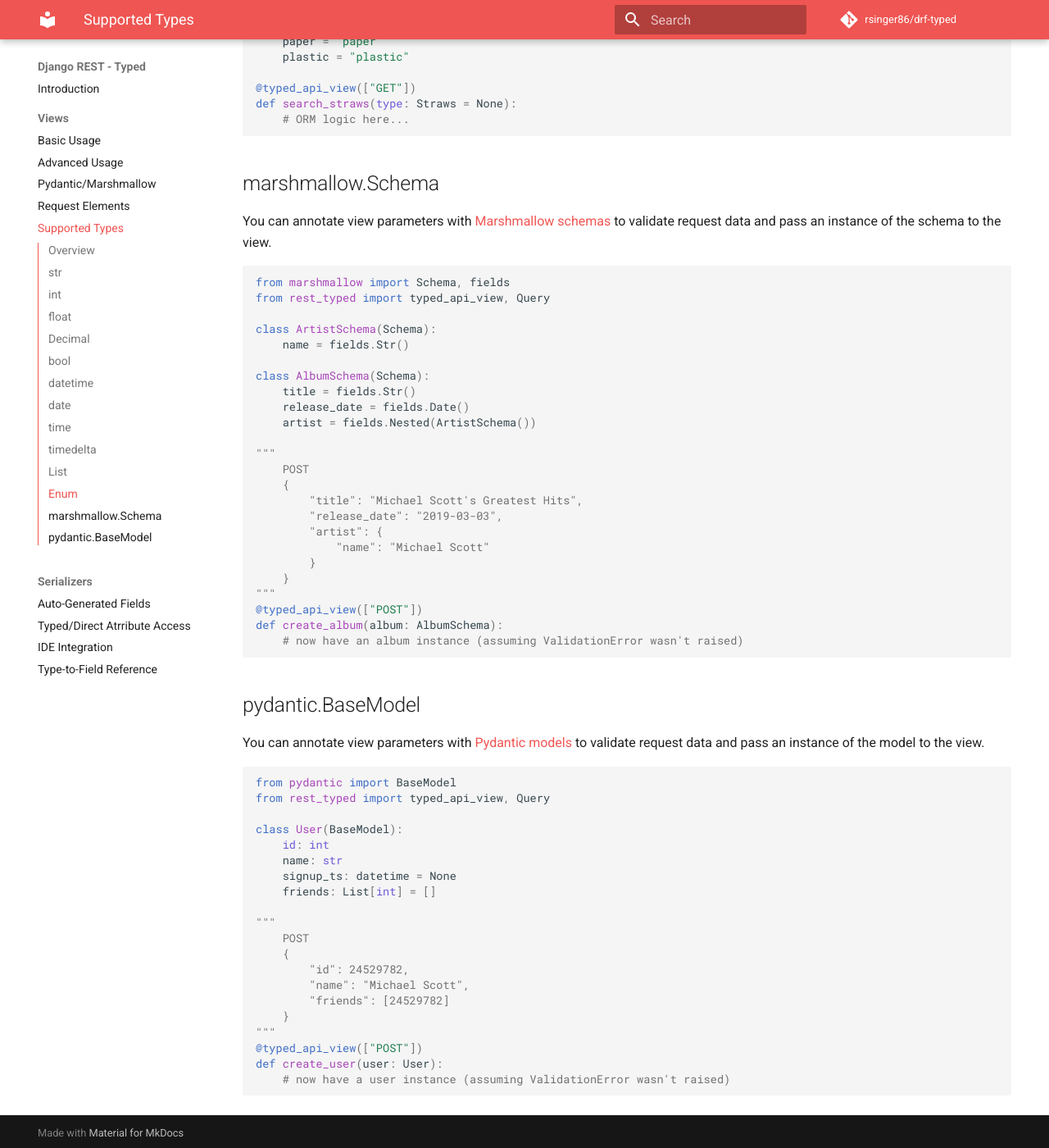
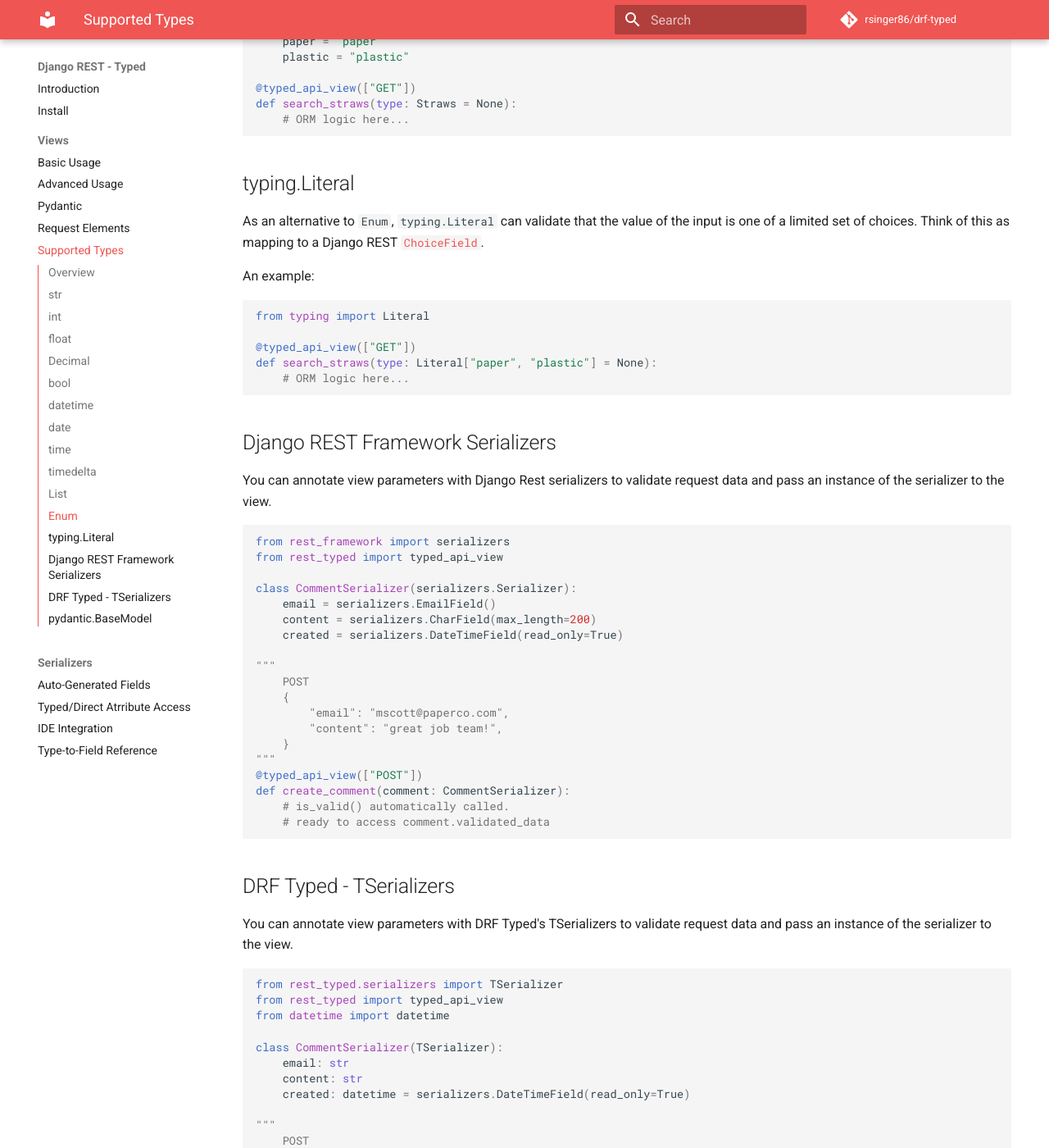
Before and after one commit to rsinger86/drf-typed, an MkDocs documentation site: the page built from docs/views/supported_types.md, in a window 1280 px wide and 1400 px high, scrolled down 3877 px. Shown: the whole window at 82% size. Built offline with MkDocs 1.6.1 and Material for MkDocs 9.7.7, drawn with Linux system fonts in a browser that asks for light colours; comment, search, counter and statistics services are not loaded; some of the changed text lies outside the part shown.

Commit message:
Updates docs

````diff
--- a/docs/serializers/type_to_field_ref.md
+++ b/docs/serializers/type_to_field_ref.md
@@ -2,15 +2,16 @@
 
 Below is a complete mapping of how native type annotations can be used as shorthand to generate Django REST Framework's serializer fields.
 
-| Type      | Field                     |
-| --------- | ------------------------- |
-| bool      | serializers.BooleanField  |
-| date      | serializers.DateField     |
-| datetime  | serializers.DateTimeField |
-| float     | serializers.FloatField    |
-| int       | serializers.IntegerField  |
-| str       | serializers.CharField     |
-| time      | serializers.TimeField     |
-| timedelta | serializers.DurationField |
-| UUID      | serializers.UUIDField     |
-| Enum      | serializers.ChoiceField   |
+| Type           | Field                     |
+| -------------- | ------------------------- |
+| bool           | serializers.BooleanField  |
+| date           | serializers.DateField     |
+| datetime       | serializers.DateTimeField |
+| float          | serializers.FloatField    |
+| int            | serializers.IntegerField  |
+| str            | serializers.CharField     |
+| time           | serializers.TimeField     |
+| timedelta      | serializers.DurationField |
+| UUID           | serializers.UUIDField     |
+| Enum           | serializers.ChoiceField   |
+| typing.Literal | serializers.ChoiceField   |
--- a/docs/views/supported_types.md
+++ b/docs/views/supported_types.md
@@ -159,35 +159,71 @@
     # ORM logic here...
 ```
 
-## marshmallow.Schema
+## typing.Literal
 
-You can annotate view parameters with [Marshmallow schemas](https://marshmallow.readthedocs.io/en/stable/) to validate request data and pass an instance of the schema to the view.
+As an alternative to `Enum`, `typing.Literal` can validate that the value of the input is one of a limited set of choices. Think of this as mapping to a Django REST [`ChoiceField`](https://www.django-rest-framework.org/api-guide/fields/#choicefield).
+
+An example:
 
 ```python
-from marshmallow import Schema, fields
-from rest_typed import typed_api_view, Query
+from typing import Literal
 
-class ArtistSchema(Schema):
-    name = fields.Str()
+@typed_api_view(["GET"])
+def search_straws(type: Literal["paper", "plastic"] = None):
+    # ORM logic here...
+```
 
-class AlbumSchema(Schema):
-    title = fields.Str()
-    release_date = fields.Date()
-    artist = fields.Nested(ArtistSchema())
+## Django REST Framework Serializers
+
+You can annotate view parameters with Django Rest serializers to validate request data and pass an instance of the serializer to the view.
+
+```python
+from rest_framework import serializers
+from rest_typed import typed_api_view
+
+class CommentSerializer(serializers.Serializer):
+    email = serializers.EmailField()
+    content = serializers.CharField(max_length=200)
+    created = serializers.DateTimeField(read_only=True)
 
 """
     POST
     {
-        "title": "Michael Scott's Greatest Hits",
-        "release_date": "2019-03-03",
-        "artist": {
-            "name": "Michael Scott"
-        }
+        "email": "mscott@paperco.com",
+        "content": "great job team!",
     }
 """
 @typed_api_view(["POST"])
-def create_album(album: AlbumSchema):
-    # now have an album instance (assuming ValidationError wasn't raised)
+def create_comment(comment: CommentSerializer):
+    # is_valid() automatically called.
+    # ready to access comment.validated_data
+```
+
+## DRF Typed - TSerializers
+
+You can annotate view parameters with DRF Typed's TSerializers to validate request data and pass an instance of the serializer to the view.
+
+```python
+from rest_typed.serializers import TSerializer
+from rest_typed import typed_api_view
+from datetime import datetime
+
+class CommentSerializer(TSerializer):
+    email: str
+    content: str
+    created: datetime = serializers.DateTimeField(read_only=True)
+
+"""
+    POST
+    {
+        "email": "mscott@paperco.com",
+        "content": "great job team!",
+    }
+"""
+@typed_api_view(["POST"])
+def create_comment(comment: CommentSerializer):
+    # is_valid() automatically called.
+    # ready to access comment.email and comment.content
 ```
 
 ## pydantic.BaseModel
--- a/mkdocs.yml
+++ b/mkdocs.yml
@@ -31,10 +31,11 @@
 
 nav:
   - Introduction: index.md
+  - Install: install.md
   - Views:
       - Basic Usage: views/simple_usage.md
       - Advanced Usage: views/advanced_usage.md
-      - Pydantic/Marshmallow: views/third_party_schemas.md
+      - Pydantic: views/third_party_schemas.md
       - Request Elements: views/request_elements.md
       - Supported Types: views/supported_types.md
   - Serializers:
--- a/requirements.txt
+++ b/requirements.txt
@@ -7,7 +7,6 @@
 Jinja2==3.0.2
 Markdown==3.3.4
 MarkupSafe==2.0.1
-marshmallow==3.13.0
 mergedeep==1.3.4
 mkdocs==1.2.2
 mkdocs-material==7.3.2
--- a/setup.py
+++ b/setup.py
@@ -26,11 +26,13 @@
     # Pick your license as you wish (should match "license" above)
     "Development Status :: 4 - Beta",
     "License :: OSI Approved :: MIT License",
-    "Programming Language :: Python :: 3.6",
+    "Programming Language :: Python :: 3.8",
+    "Programming Language :: Python :: 3.9",
+    "Programming Language :: Python :: 3.10",
 ]
 setup(
     name="drf-typed",
-    version="0.1.3",
+    version="0.2.0",
     description="Use type annotations for request validation and serializer fields in Django REST Framework",
     author="Robert Singer",
     author_email="robertgsinger@gmail.com",
````
Also changed, not shown: README.md (+15 -0 lines), docs/install.md (added, +19 -0 lines), docs/serializers/typed_serializers.md (+22 -0 lines), docs/views/third_party_schemas.md (+4 -4 lines).
